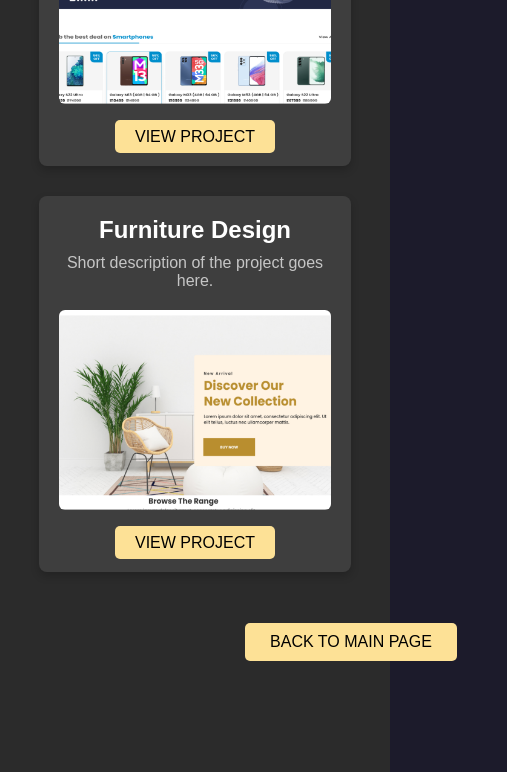
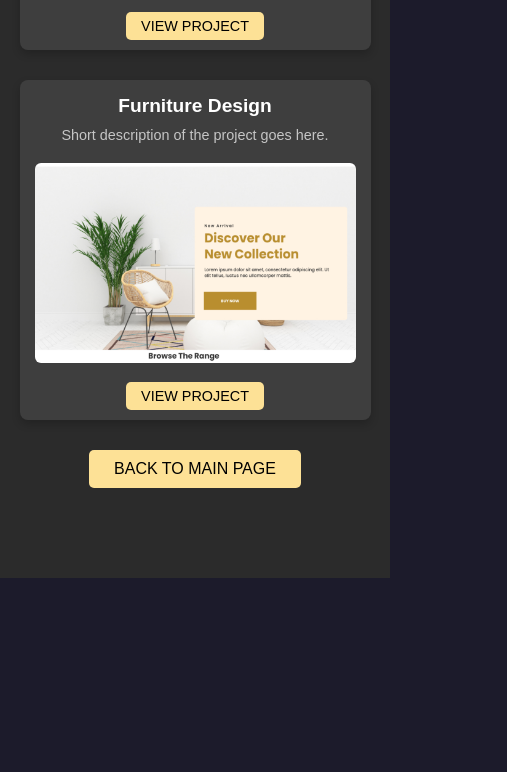
Before and after one commit to Sainath281/Portfolio, a plain HTML site: page card.html in a window 390 px wide. Shown: the part 1147-1919 px from the top of the page, 507 px wide, since content can reach past the window. After the commit the page ends 1725 px from the top, so only its background shows below. Drawn offline with Linux system fonts and the light colour scheme.

Commit message:
Update card.css

```diff
--- a/card.css
+++ b/card.css
@@ -13,8 +13,6 @@
     justify-content: center;
     align-items: center;
     margin-bottom: 40px;
-    margin-left: 50%;
-    height: 80px;
     width: 100%;
 }
 
@@ -56,7 +54,7 @@ body {
 /* Container for cards */
 .container {
     display: grid;
-    grid-template-columns: repeat(2, 1fr);
+    grid-template-columns: repeat(3, 1fr);  /* Default to 3 columns */
     gap: 30px;
     padding: 0 10%;
 }
@@ -123,13 +121,40 @@ body {
 /* Media Query for Tablet (screen width 768px and below) */
 @media (max-width: 768px) {
     .container {
-        grid-template-columns: repeat(2, 1fr);
+        grid-template-columns: repeat(2, 1fr);  /* 2 columns for tablet screens */
     }
 }
 
 /* Media Query for Mobile (screen width 480px and below) */
 @media (max-width: 480px) {
     .container {
-        grid-template-columns: 1fr;
+        grid-template-columns: 1fr;  /* 1 column for mobile screens */
+        padding: 0 5%; /* Adjust padding for smaller screens */
+    }
+
+    /* Reduce title font size on mobile */
+    .title {
+        font-size: 2rem;
+    }
+
+    /* Adjust card padding for mobile */
+    .card {
+        padding: 15px;
+    }
+
+    /* Adjust card title font size for mobile */
+    .card h3 {
+        font-size: 1.2rem;
+    }
+
+    /* Adjust card description font size for mobile */
+    .card p {
+        font-size: 0.9rem;
+    }
+
+    /* Adjust button font size for mobile */
+    .card .button {
+        font-size: 0.9rem;
+        padding: 6px 15px;
     }
 }
```
